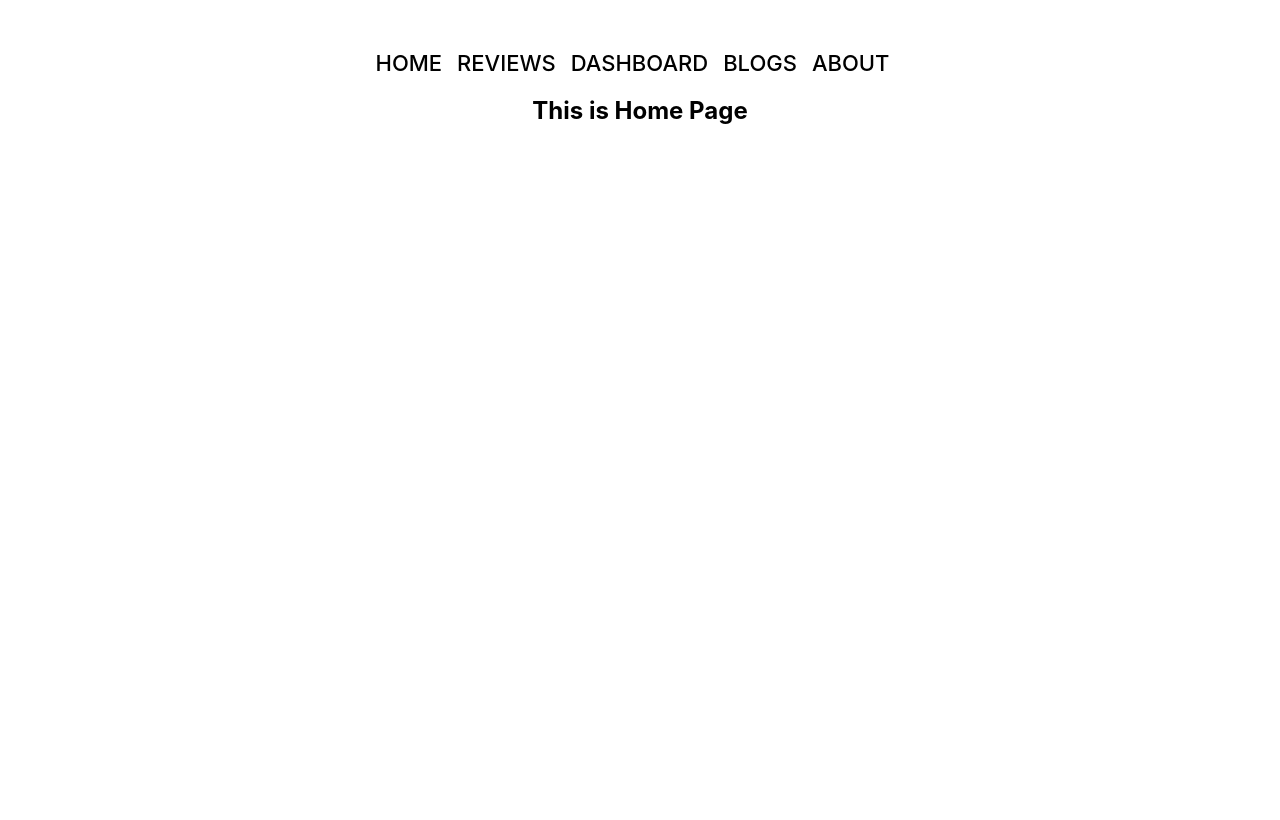
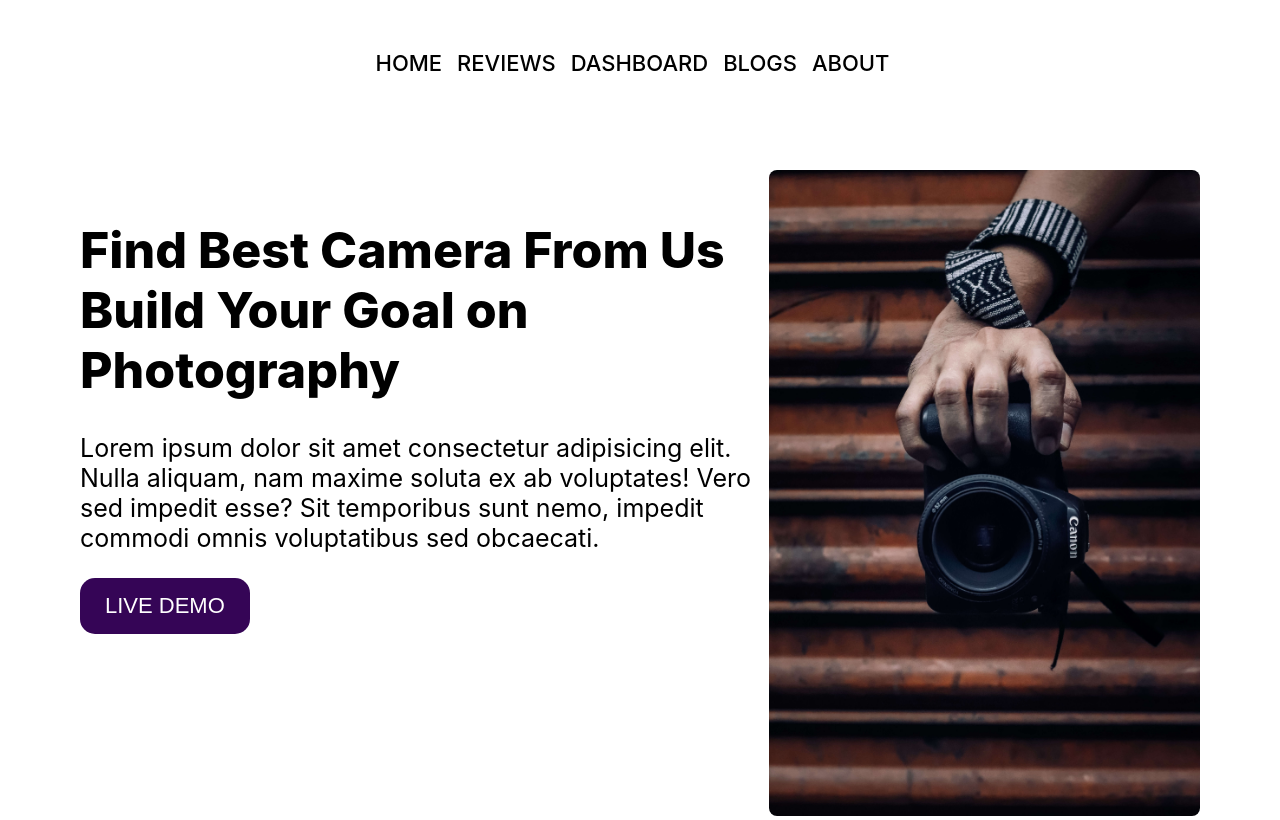
Before and after one commit to arifraj199/camera-hub, a React (Create React App) app: page / in a window 1280 px wide. Built offline with nearby package versions, Linux system fonts and the light colour scheme.

Commit message:
home page product container added

```diff
--- a/src/App.js
+++ b/src/App.js
@@ -19,6 +19,7 @@ function App() {
         <Route path='/blogs' element={<Blogs></Blogs>}></Route>
         <Route path='/about' element={<About></About>}></Route>
       </Routes>
+
     </div>
   );
 }
--- a/src/components/Home/Home.css
+++ b/src/components/Home/Home.css
@@ -0,0 +1,36 @@
+.products-container{
+    display: flex;
+    justify-content: space-between;
+    margin-top: 30px;
+    align-items: center;
+    margin-left: 80px;
+    margin-right: 80px;
+}
+.title-container{
+    width: 800px;
+    margin-top: 80px;
+    text-align: left;
+}
+.title-container h1{
+    font-size: 50px;
+    font-weight: 800;
+}
+.title-container p{
+    font-size: 25px;
+}
+.title-container button{
+    border: none;
+    padding: 15px 25px;
+    font-size: 22px;
+    background-color: rgb(53, 5, 86);
+    color: white;
+    border-radius: 15px;
+}
+.img-container{
+    width:500px;
+    height: 400px;
+}
+.img-container img{
+    width: 100%;
+    border-radius: 8px;
+}
--- a/src/components/Home/Home.js
+++ b/src/components/Home/Home.js
@@ -1,9 +1,18 @@
 import React from 'react';
+import img from '../../images/camera-01.jpg';
+import './Home.css';
 
 const Home = () => {
     return (
-        <div>
-            <h2>This is Home Page</h2>
+        <div className='products-container'>
+            <div className="title-container">
+                <h1>Find Best Camera From Us <br /> Build Your Goal on <span>Photography</span></h1>
+                <p>Lorem ipsum dolor sit amet consectetur adipisicing elit. Nulla aliquam, nam maxime soluta ex ab voluptates! Vero sed impedit esse? Sit temporibus sunt nemo, impedit commodi omnis voluptatibus sed obcaecati.</p>
+                <button>LIVE DEMO</button>
+            </div>
+            <div className="img-container">
+                <img src={img} alt="" />
+            </div>
         </div>
     );
 };
```
Also changed, not shown: src/images/camera-01.jpg (added).
